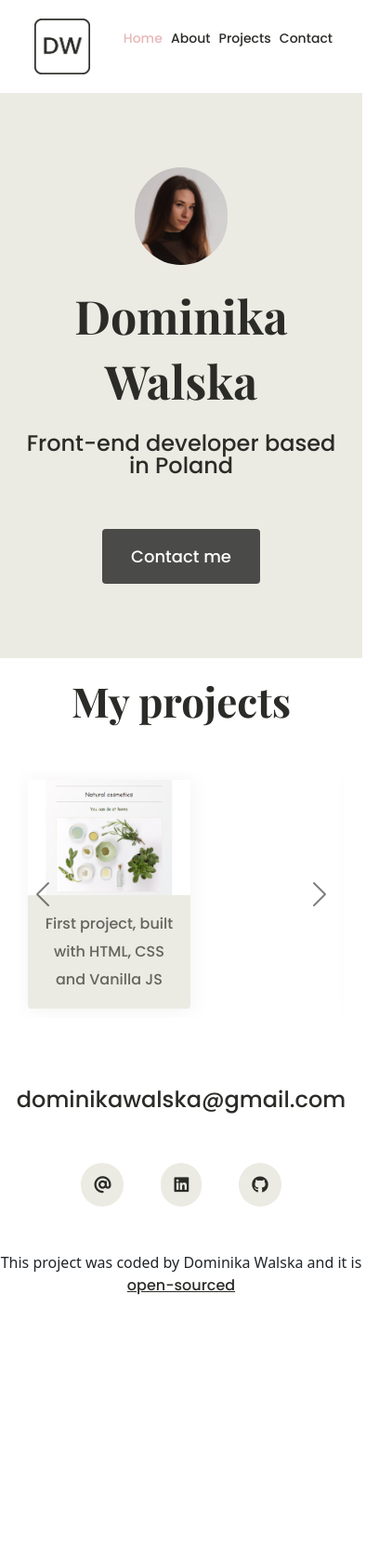
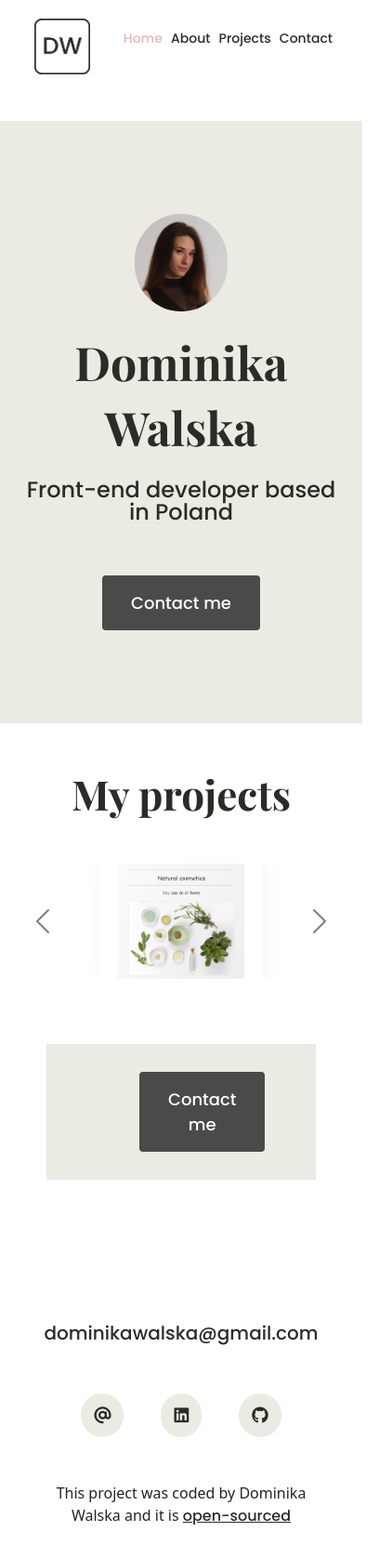
Before and after one commit to dominikawalska/portfolio-project-responsive, a plain HTML site: page index.html in a window 390 px wide. Shown: the whole page at 93% size, 422 px wide, since content can reach past the window. Before the commit the page ends 1395 px from the top, so only its background shows below. Drawn offline with nearby package versions, Linux system fonts and the light colour scheme.

Commit message:
fixed responsive elements

```diff
--- a/app.css
+++ b/app.css
@@ -55,7 +55,8 @@ a {
 }
 
 footer {
-  margin: 0px 0;
+  margin-top: 150px;
+  margin-bottom: 50px;
 }
 
 a:hover {
@@ -154,7 +155,7 @@ nav li.active a {
 }
 
 .content {
-  margin: 0 50px;
+  margin-bottom: 100px;
 }
 
 .dominika-photo {
@@ -168,8 +169,7 @@ nav li.active a {
 footer .inquiry-box {
   background-color: var(--primary-color);
   padding: 30px 100px;
-  border-radius: 10px;
-  margin: 150px 0;
+  margin-bottom: 100px;
 }
 
 footer .inquiry-box p {
@@ -217,8 +217,16 @@ footer .social-links a {
     margin-left: 5px;
   }
 
+  footer {
+    margin: 50px;
+  }
+
+  footer .email {
+    font-size: 20px;
+  }
   .page-hero {
-    padding: 80px 20px;
+    padding: 100px 20px;
+    margin: 30px 0;
   }
 
   .content-container {
@@ -241,6 +249,12 @@ footer .social-links a {
   }
 
   .card-styling {
-    margin: 10px;
+    margin: 0 auto;
+  }
+  .inquiry-box {
+    width: 100%;
+  }
+  .main-button {
+    margin: 0 auto;
   }
 }
--- a/index.html
+++ b/index.html
@@ -80,7 +80,7 @@
               title="Cosmetic project"
               target="_blank">
       <img class="d-block card-img-top img-fluid carousel-img" src="/src/cosmetics.png" alt="First slide"></a>
-      <div class="card-body">
+      <div class="card-body d-none d-md-flex">
     <p class="card-text">First project, built with HTML, CSS and Vanilla JS</p>
   </div>
 </div>
@@ -94,7 +94,7 @@
               title="Weather app"
               target="_blank">
       <img class="d-block card-img-top img-fluid" src="/src/weather.png" alt="Second slide"></a>
-      <div class="card-body">
+      <div class="card-body d-none d-md-flex">
     <p class="card-text">Built with API, hosted on GitHub and Netlify</p>
   </div>
 </div>
@@ -108,7 +108,7 @@
               title="Dictionary app"
               target="_blank">
       <img class="d-block card-img-top img-fluid" src="/src/dictionary.png" alt="Third slide"></a>
-      <div class="card-body">
+      <div class="card-body d-none d-md-flex">
     <p class="card-text">Built with 2 APIs in React, hosted on GitHub and Netlify</p>
   </div>
 </div>
@@ -122,7 +122,7 @@
               title="React weather app"
               target="_blank">
       <img class="d-block card-img-top img-fluid" src="/src/weather-react.png" alt="Fourth slide"></a>
-      <div class="card-body">
+      <div class="card-body d-none d-md-flex">
     <p class="card-text">Built in React, hosted on GitHub and Netlify</p>
   </div>
 </div>
@@ -142,12 +142,12 @@
 </div>
       </div>
 
-
+</div>
       <footer>
         <div
-          class="inquiry-box d-flex justify-content-between d-none d-md-flex"
+          class="inquiry-box d-flex justify-content-between"
         >
-          <div>
+          <div class="inquiry-text d-none d-md-flex">
             <h2>Work Inquiry</h2>
             <p>Let's create something awesome together!</p>
           </div>
@@ -201,7 +201,7 @@
           >
         </div>
       </footer>
-    </div>
+
     <script src="https://code.jquery.com/jquery-3.2.1.slim.min.js" integrity="sha384-KJ3o2DKtIkvYIK3UENzmM7KCkRr/rE9/Qpg6aAZGJwFDMVNA/GpGFF93hXpG5KkN" crossorigin="anonymous"></script>
 <script src="https://cdn.jsdelivr.net/npm/popper.js@1.12.9/dist/umd/popper.min.js" integrity="sha384-ApNbgh9B+Y1QKtv3Rn7W3mgPxhU9K/ScQsAP7hUibX39j7fakFPskvXusvfa0b4Q" crossorigin="anonymous"></script>
 <script src="https://cdn.jsdelivr.net/npm/bootstrap@4.0.0/dist/js/bootstrap.min.js" integrity="sha384-JZR6Spejh4U02d8jOt6vLEHfe/JQGiRRSQQxSfFWpi1MquVdAyjUar5+76PVCmYl" crossorigin="anonymous"></script>
```
Also changed, not shown: about.html (+3 -6 lines), contact.html (+2 -3 lines), work.html (+19 -15 lines).
